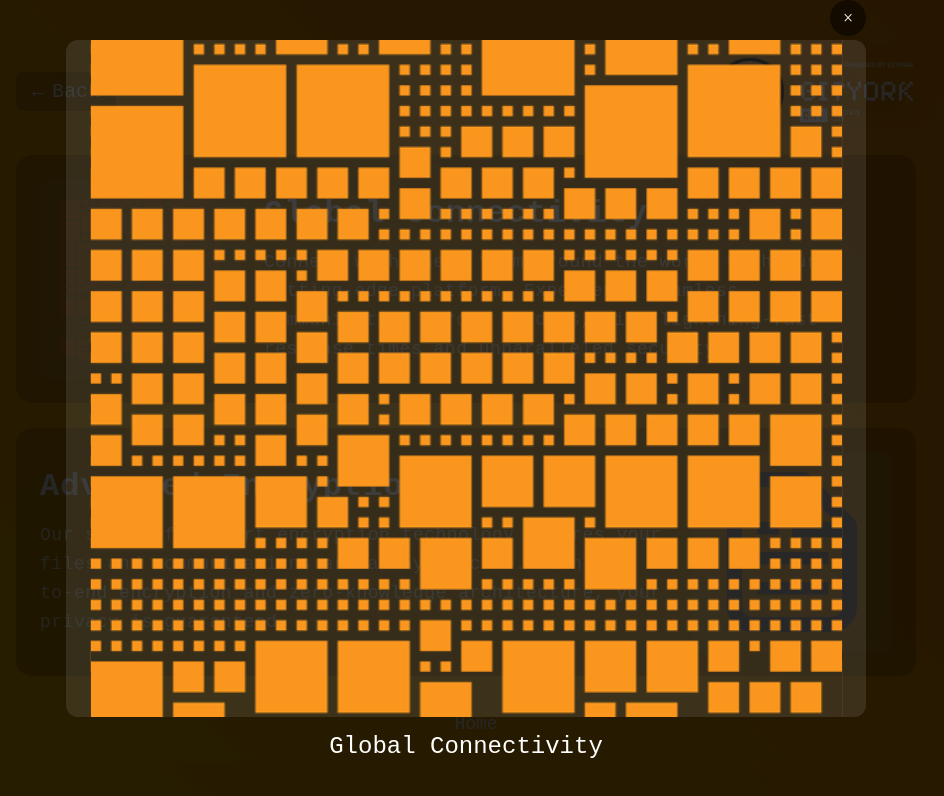
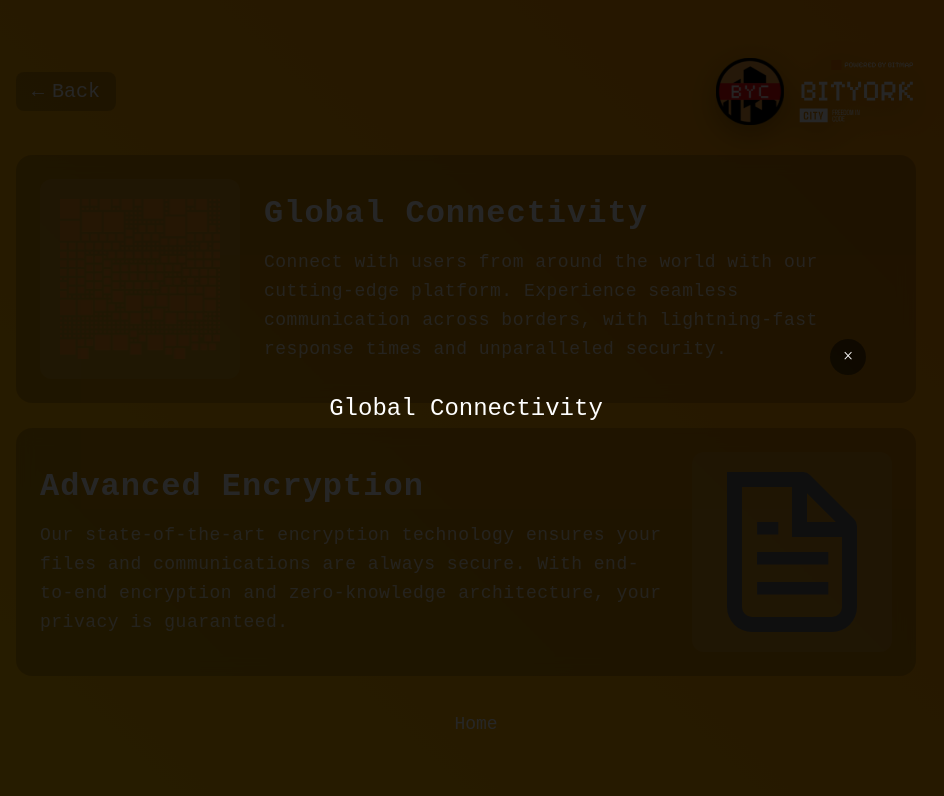
Before and after one commit to byPantera/byc.app, a Next.js app: page /features in a window 1280 px wide. Both pictures are taken after a click on the element 314 px from the left and 279 px from the top of the page. Shown: the top 796 px of the page, without its empty margins (174-1118 px from the left). Built offline with nearby package versions, Linux system fonts and the light colour scheme.

Commit message:
Fix escaped apostrophes and Image component

```diff
--- a/src/app/about/page.tsx
+++ b/src/app/about/page.tsx
@@ -252,8 +252,8 @@ export default function About() {
             }}>
               BitYork City is a revolutionary digital platform built on cutting-edge technology.
               Our mission is to create a seamless experience for users worldwide, combining beautiful
-              design with powerful functionality. Founded in 2025, we're committed to pushing the
-              boundaries of what's possible in web development and user experience.
+              design with powerful functionality. Founded in 2025, we&apos;re committed to pushing the
+              boundaries of what&apos;s possible in web development and user experience.
             </p>
           </div>
         </div>
--- a/src/app/features/page.tsx
+++ b/src/app/features/page.tsx
@@ -450,10 +450,12 @@ export default function Features() {
           <button className="modal-close" onClick={closeModal}>×</button>
           <div className="modal-image-container">
             {modalImage && (
-              <img
+              <Image
                 src={modalImage}
                 alt={modalAlt}
+                fill
                 className="modal-image"
+                style={{ objectFit: 'contain', padding: '20px' }}
               />
             )}
           </div>
```
